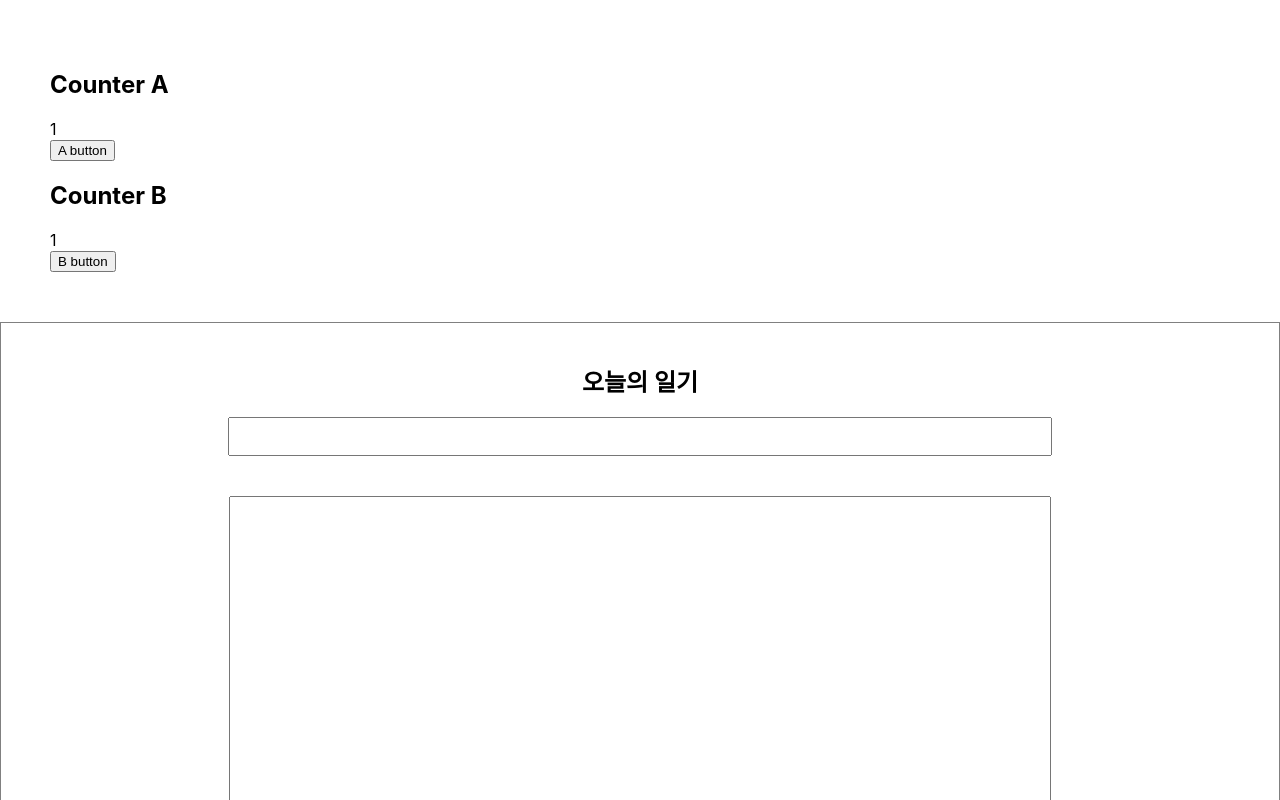
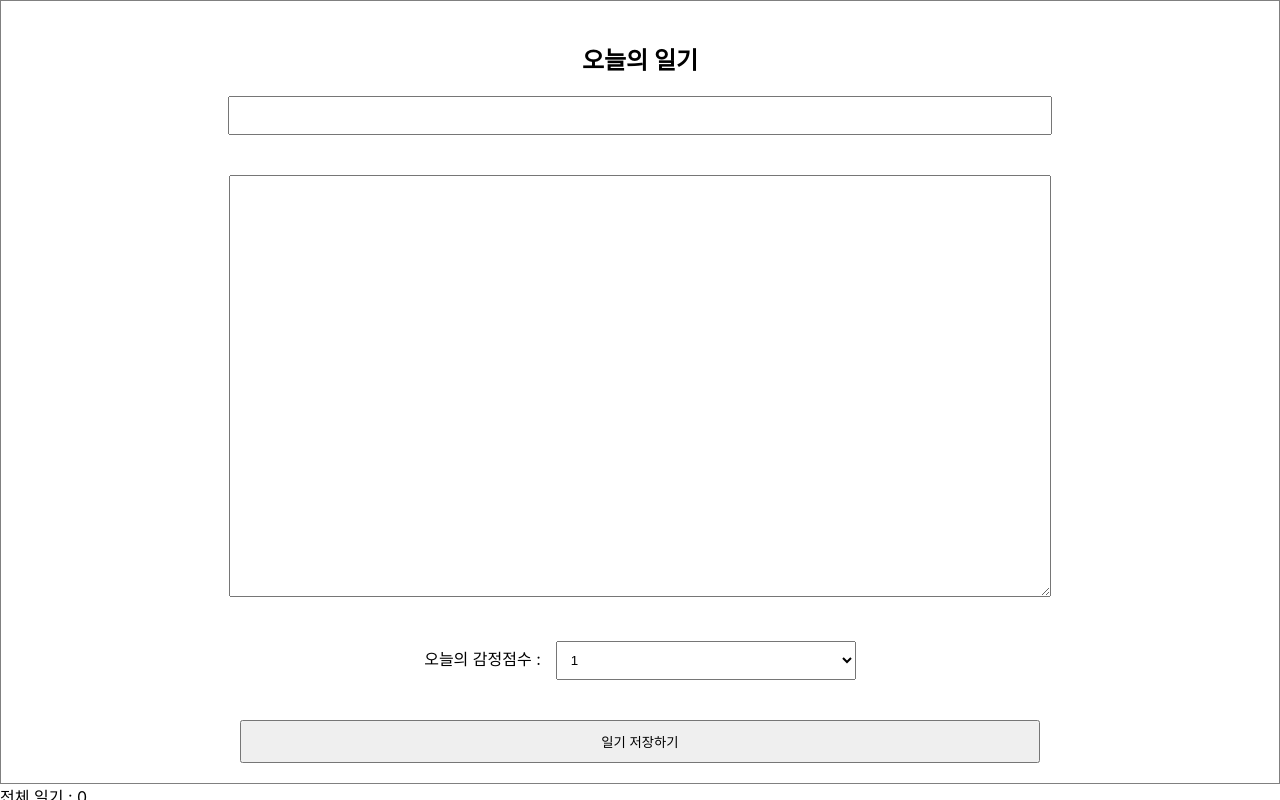
Before and after one commit to BOOOO0/ReactPractice, a React (Create React App) app: page / in a window 1280 px wide. Shown: the top 800 px of the page. Built offline with nearby package versions, Linux system fonts and the light colour scheme; no server answers.

Commit message:
api contents index error

```diff
--- a/src/App.js
+++ b/src/App.js
@@ -2,7 +2,6 @@ import "./App.css";
 import DiaryEditor from "./DiaryEditor";
 import DiaryList from "./DiaryList";
 import React, { useMemo, useEffect, useRef, useState } from "react";
-import OptimizeTest from "./OptimizeTest";
 
 function App() {
   const [data, setData] = useState([]);
@@ -60,7 +59,6 @@ function App() {
   const { goodCount, badCount, goodRatio } = getDiaryAnalysis;
   return (
     <div className="App">
-      <OptimizeTest />
       <DiaryEditor onCreate={onCreate} />
       <div>전체 일기 : {data.length}</div>
       <div>기분 좋은 일기 개수 : {goodCount}</div>
--- a/src/DiaryEditor.js
+++ b/src/DiaryEditor.js
@@ -1,6 +1,10 @@
-import React, { useRef, useState } from "react";
-
+import React, { useEffect, useRef, useState } from "react";
+//onCreate가 app 컴포넌트가 rendering 될 때 마다 같이 rendering됨
 const DiaryEditor = ({ onCreate }) => {
+  useEffect(() => {
+    //onCreate가 app 컴포넌트가 rendering 될 때 마다 같이 rendering됨
+    console.log("DiaryEditor 렌더링");
+  });
   const authorInput = useRef();
   const contentInput = useRef();
   const [state, setState] = useState({
@@ -72,4 +76,4 @@ const DiaryEditor = ({ onCreate }) => {
   );
 };
 
-export default DiaryEditor;
+export default React.memo(DiaryEditor);
--- a/src/index.js
+++ b/src/index.js
@@ -4,11 +4,7 @@ import "./index.css";
 import App from "./App";
 
 const root = ReactDOM.createRoot(document.getElementById("root"));
-root.render(
-  <React.StrictMode>
-    <App />
-  </React.StrictMode>
-);
+root.render(<App />);
 
 // If you want to start measuring performance in your app, pass a function
 // to log results (for example: reportWebVitals(console.log))
```
